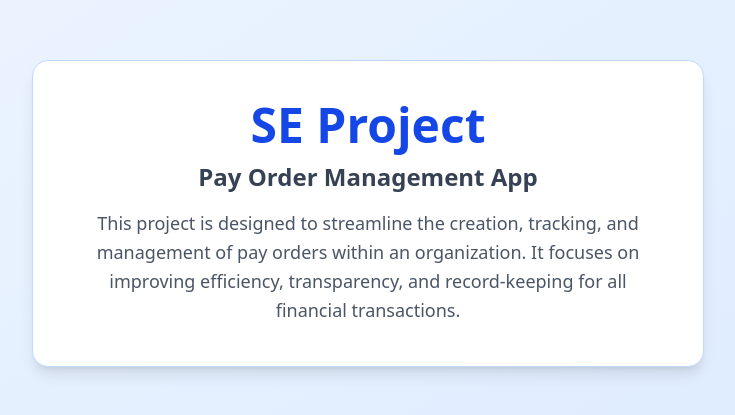
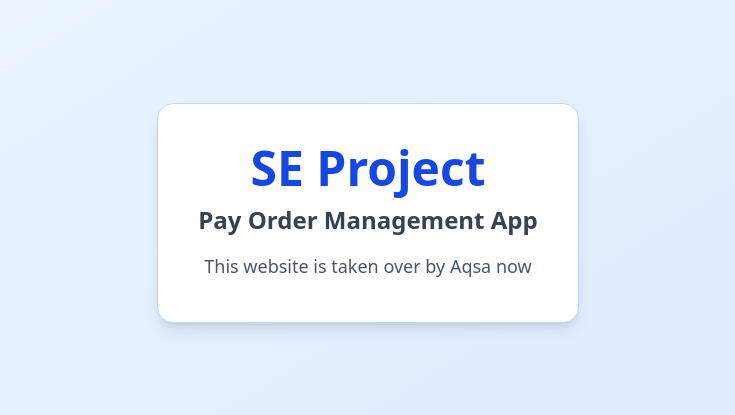
Before and after one commit to AbdulWasay903211/PO_App, a Next.js app: page / in a window 1280 px wide. Shown: the part 187-602 px from the top of the page, without its empty margins (272-1007 px from the left). Built offline with nearby package versions, Linux system fonts and the light colour scheme.

Commit message:
Aqsa | first commit

```diff
--- a/src/app/page.tsx
+++ b/src/app/page.tsx
@@ -9,10 +9,7 @@ export default function Home() {
           Pay Order Management App
         </h2>
         <p className="text-gray-600 text-lg leading-relaxed">
-          This project is designed to streamline the creation, tracking, and
-          management of pay orders within an organization. It focuses on
-          improving efficiency, transparency, and record-keeping for all
-          financial transactions.
+          This website is taken over by Aqsa now
         </p>
       </div>
     </main>
```
